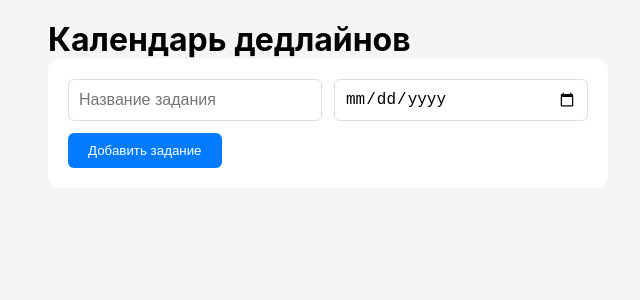
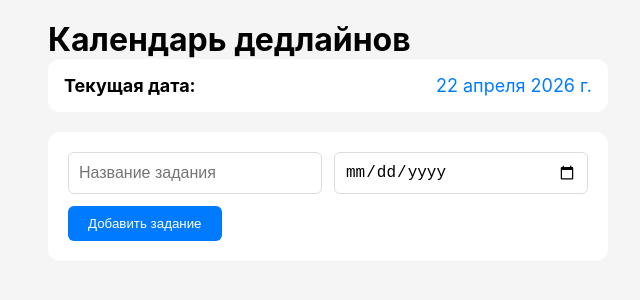
Before and after one commit to darina224/calendar-deadlines, a React (Create React App) app: page / in a window 1280 px wide. Shown: the top 300 px of the page, without its empty margins (312-952 px from the left). Built offline with nearby package versions, Linux system fonts and the light colour scheme.

Commit message:
отображение текущей даты

```diff
--- a/src/App.js
+++ b/src/App.js
@@ -2,6 +2,7 @@ import { useState, useEffect } from 'react';
 import './App.css';
 import TaskCard from './TaskCard';
 import AddTaskForm from './AddTaskForm';
+import CurrentDate from './CurrentDate';
 
 function App() {
   const [tasks, setTasks] = useState(() => {
@@ -28,6 +29,7 @@ function App() {
   return (
     <div className="app">
       <h1>Календарь дедлайнов</h1>
+      <CurrentDate />
       <AddTaskForm onAddTask={addTask} />
       <div className="tasks-list">
         {tasks.map(task => (
--- /dev/null
+++ b/src/CurrentDate.css
@@ -0,0 +1,17 @@
+.current-date {
+  background: white;
+  padding: 16px;
+  border-radius: 12px;
+  margin-bottom: 20px;
+  font-size: 18px;
+  display: flex;
+  justify-content: space-between;
+}
+
+.date-label {
+  font-weight: bold;
+}
+
+.date-value {
+  color: #007bff;
+}
--- /dev/null
+++ b/src/CurrentDate.js
@@ -0,0 +1,25 @@
+import { useState, useEffect } from 'react';
+import './CurrentDate.css';
+
+function CurrentDate() {
+  const [currentDate, setCurrentDate] = useState('');
+
+  useEffect(() => {
+    const today = new Date();
+    const formattedDate = today.toLocaleDateString('ru-RU', {
+      year: 'numeric',
+      month: 'long',
+      day: 'numeric'
+    });
+    setCurrentDate(formattedDate);
+  }, []);
+
+  return (
+    <div className="current-date">
+      <span className="date-label">Текущая дата:</span>
+      <span className="date-value">{currentDate}</span>
+    </div>
+  );
+}
+
+export default CurrentDate;
```
